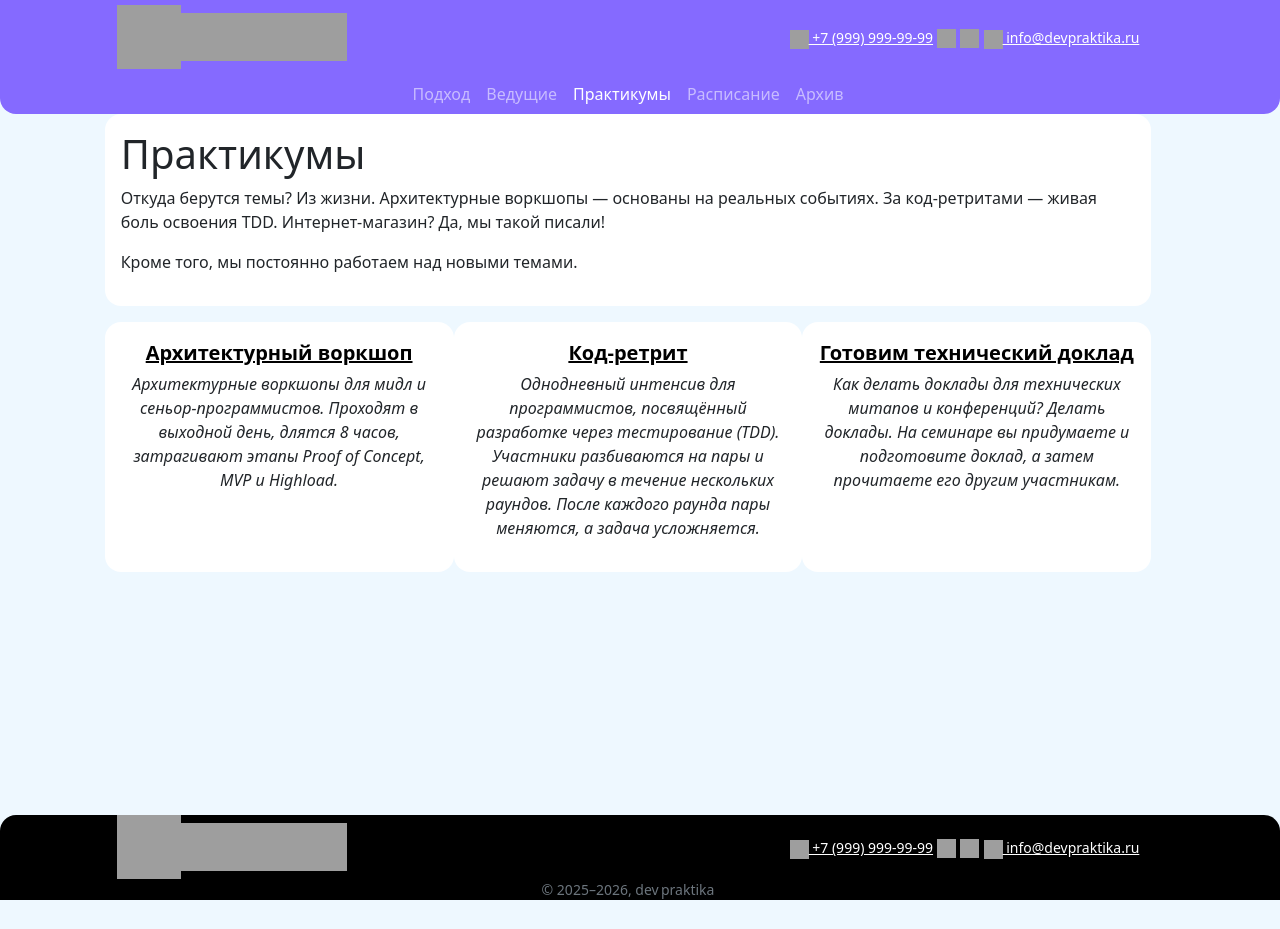
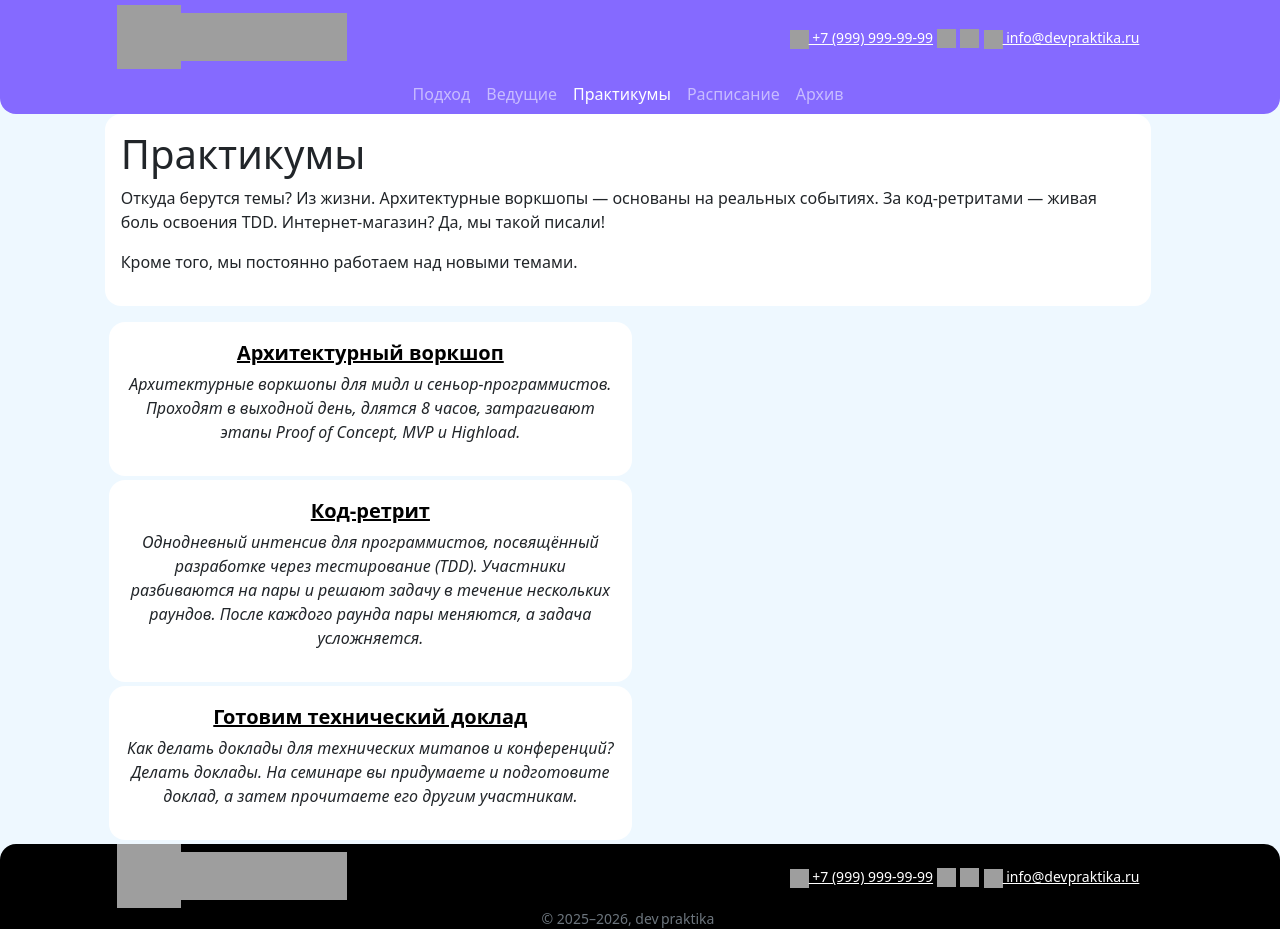
Before and after one commit to devpraktika-ru/devpraktika-ru.github.io, a Jekyll site: the page built from workshops/index.md, in a window 1280 px wide. Built offline with Jekyll 4.4.1, drawn with Linux system fonts in a browser that asks for light colours; before the commit the page ends 900 px from its top, so only the background shows below that; grey boxes are pictures that could not be loaded.

Commit message:
Fix margins

```diff
--- a/workshops/index.md
+++ b/workshops/index.md
@@ -20,7 +20,7 @@ title: "Практикумы"
 
 <div class="row">
   {% for workshop in site.workshops %}
-    <div class="col-4 rounded-block text-center">
+    <div class="col-6 rounded-block text-center ms-1 me-1 mb-1">
       <p class="fw-bold fs-5 mb-1"><a class="text-black" href="{{ workshop.url | relative_url }}">{{ workshop.title }}</a></p>
       <p><em>{{ workshop.description }}</em></p>
     </div>
```
Also changed, not shown: educators/index.md (+1 -1 lines).
